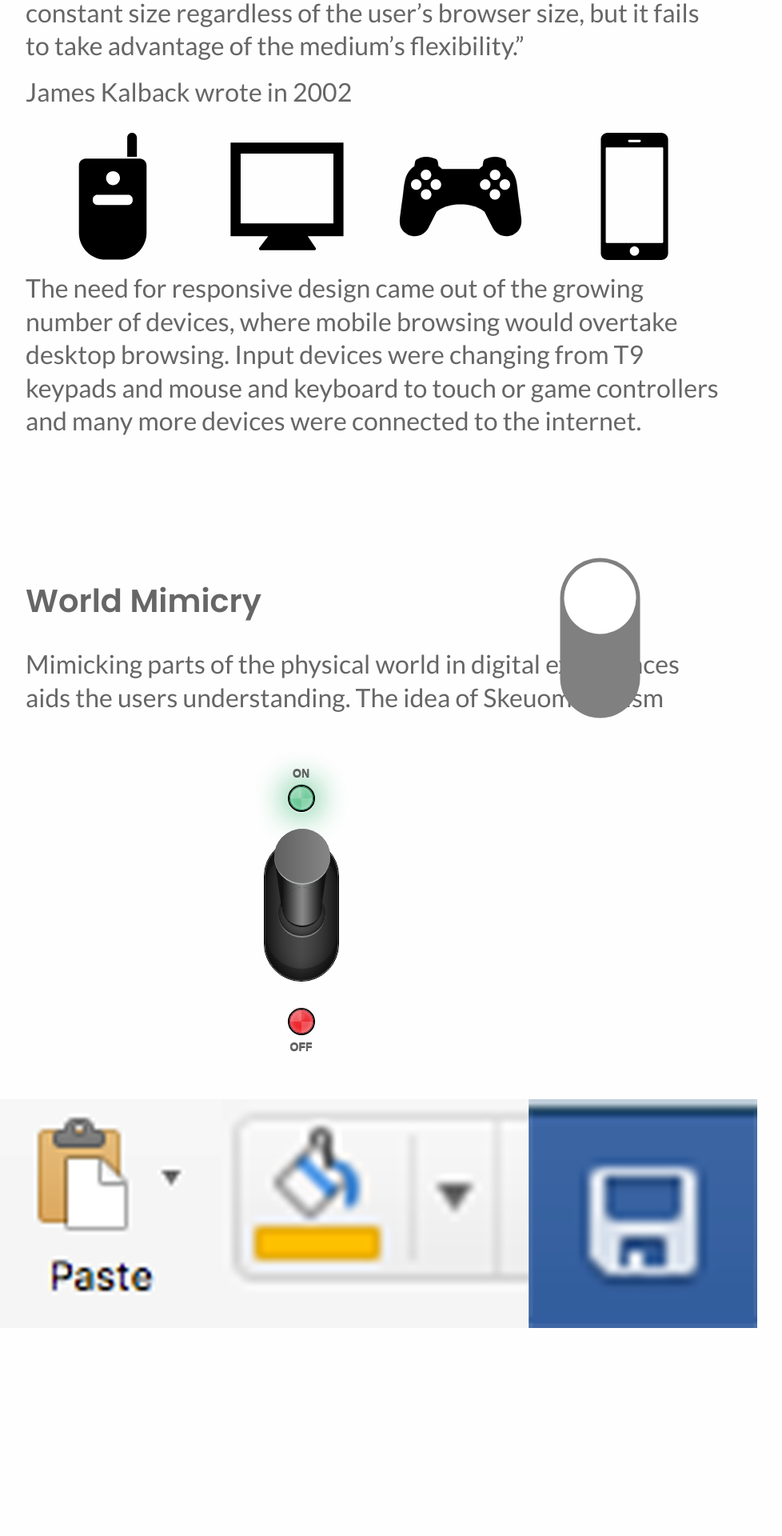
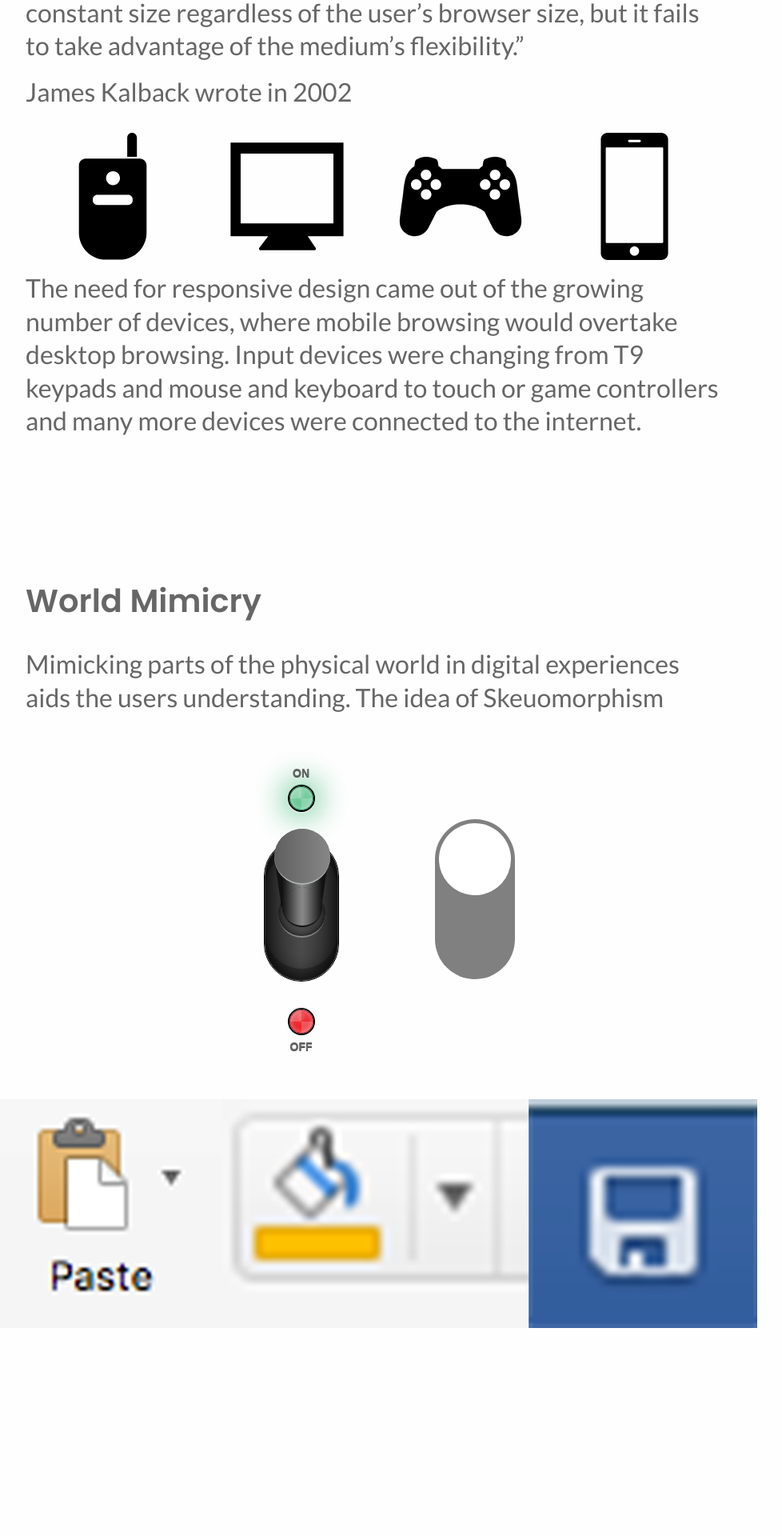
Before and after one commit to naher94/fluid-design, a Jekyll site: the page built from index.html, in a window 1280 px wide. Shown: the part 1946-3866 px from the top of the page at 80% size, without its empty margins (158-1136 px from the left). Built offline with Jekyll 4.4.1, drawn with Linux system fonts in a browser that asks for light colours.

Commit message:
Styling Updates

```diff
--- a/css/fluid.scss
+++ b/css/fluid.scss
@@ -408,6 +408,8 @@ svg{
   transform: rotate(90deg);
   left: 0px;
   top: 0px;
+  display: inline-block;
+  margin-top: 170px;
 
   input[type=checkbox]{
     height: 0;
@@ -421,7 +423,7 @@ svg{
     width: 200px;
     height: 100px;
     background: grey;
-    display: block;
+//    display: block;
     border-radius: 100px;
     position: relative;
   }
```
Also changed, not shown: 2 other files.
